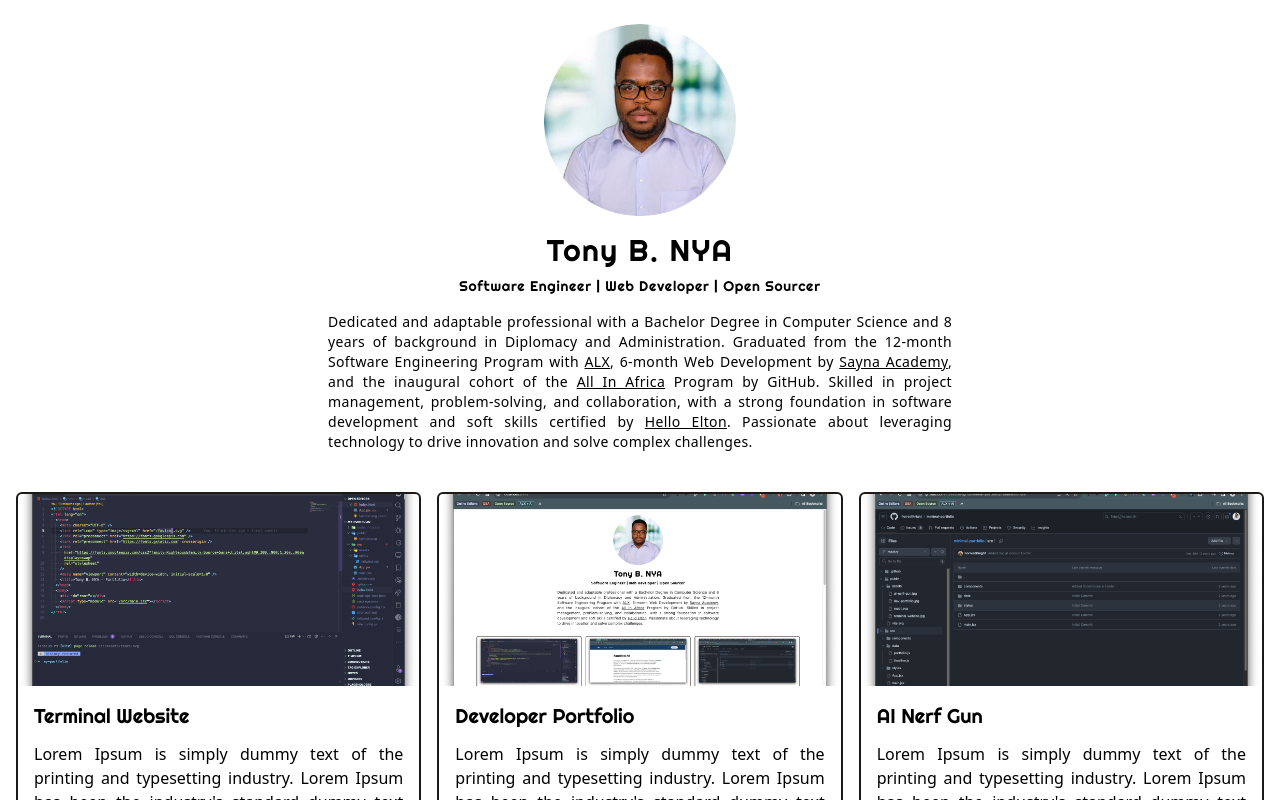
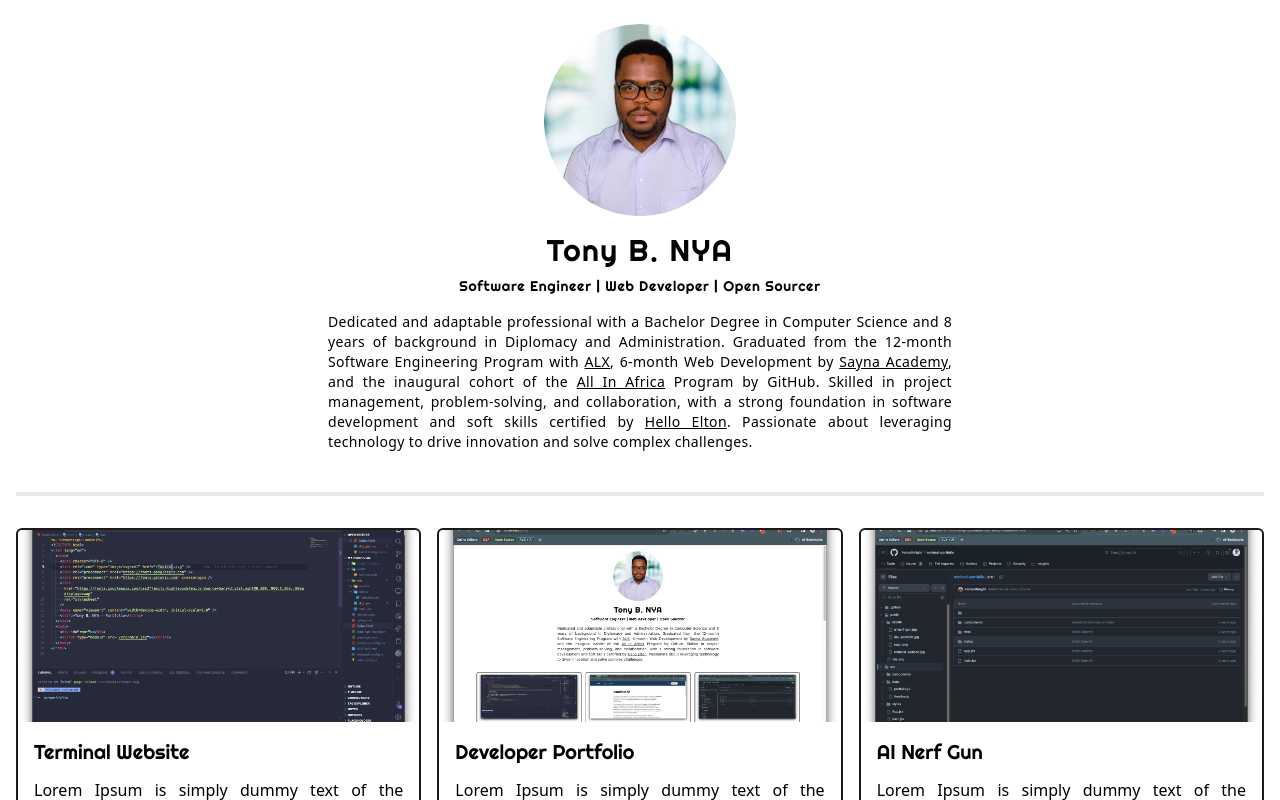
Before and after one commit to tonybnya/portfolio, a React (Vite) app: page / in a window 1280 px wide. Shown: the top 800 px of the page. Built offline with nearby package versions, Linux system fonts and the light colour scheme.

Commit message:
style: add an hr between Intro and Projects sections

```diff
--- a/src/App.jsx
+++ b/src/App.jsx
@@ -9,6 +9,7 @@ function App() {
   return (
     <div className='container mx-auto px-4 max-sm:px-6'>
       <Intro />
+      <hr className='border-2 mb-8'/>
       <Projects />
       <Progression />
       <Contact />
```
